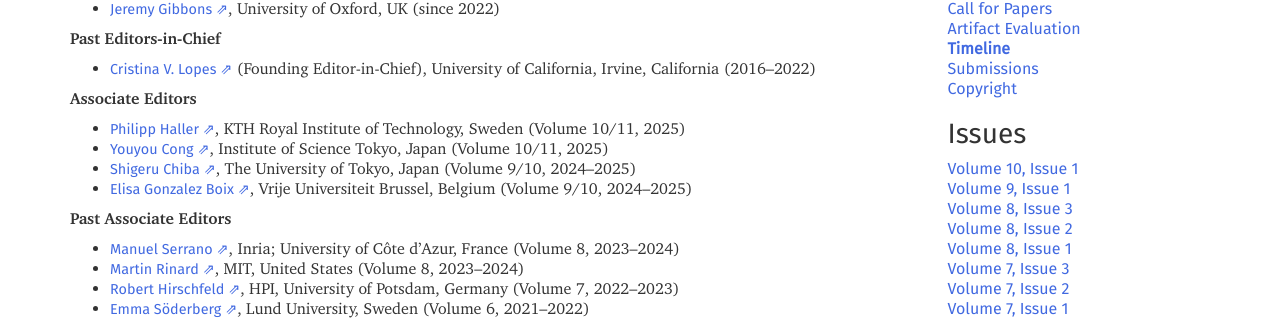
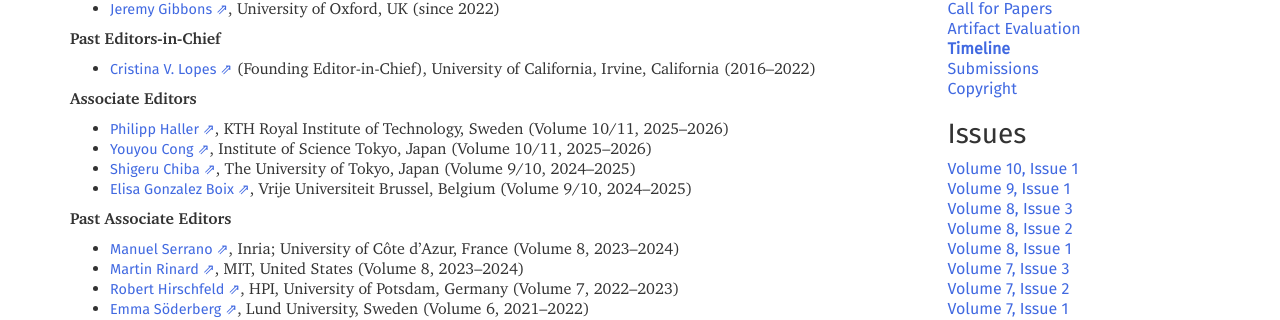
Before and after one commit to programming-journal/programming-journal.github.io, a Jekyll site: the page built from boards/index.markdown, in a window 1280 px wide. Shown: the part 369-689 px from the top of the page. Built offline with Jekyll 4.4.1, drawn with Linux system fonts in a browser that asks for light colours.

Commit message:
re-adding 2026 which was removed by mistake
Signed-off-by: elisagb <egonzale@vub.be>

```diff
--- a/boards/index.markdown
+++ b/boards/index.markdown
@@ -16,8 +16,8 @@ order: 500
 
 **Associate Editors**
 
-* [Philipp Haller](https://people.kth.se/~phaller/), KTH Royal Institute of Technology, Sweden (Volume 10/11, 2025)
-* [Youyou Cong](https://prg.is.titech.ac.jp/people/cong/), Institute of Science Tokyo, Japan (Volume 10/11, 2025)
+* [Philipp Haller](https://people.kth.se/~phaller/), KTH Royal Institute of Technology, Sweden (Volume 10/11, 2025–2026)
+* [Youyou Cong](https://prg.is.titech.ac.jp/people/cong/), Institute of Science Tokyo, Japan (Volume 10/11, 2025–2026)
 * [Shigeru Chiba](https://www.csg.ci.i.u-tokyo.ac.jp/en/), The University of Tokyo, Japan (Volume 9/10, 2024–2025)
 * [Elisa Gonzalez Boix](https://soft.vub.ac.be/disco/elisa/), Vrije Universiteit Brussel, Belgium (Volume 9/10, 2024–2025)
 
```
